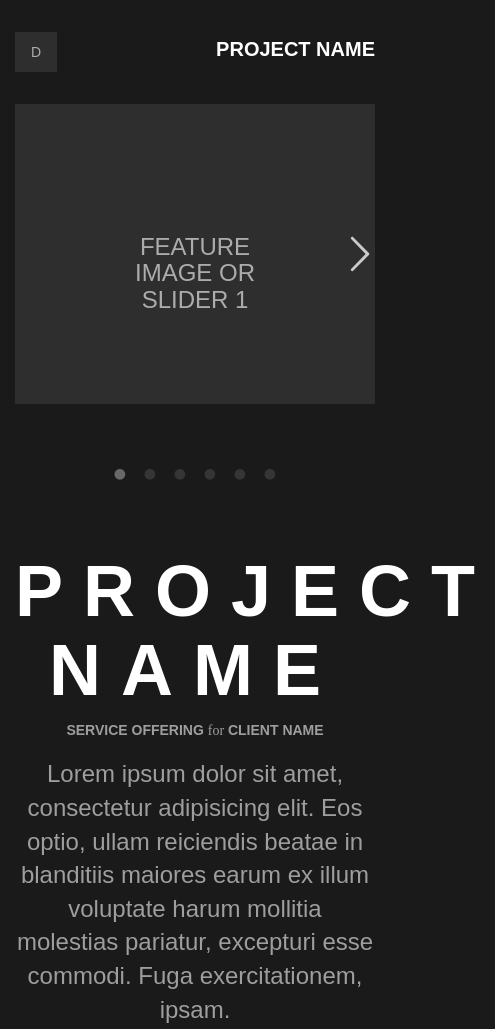
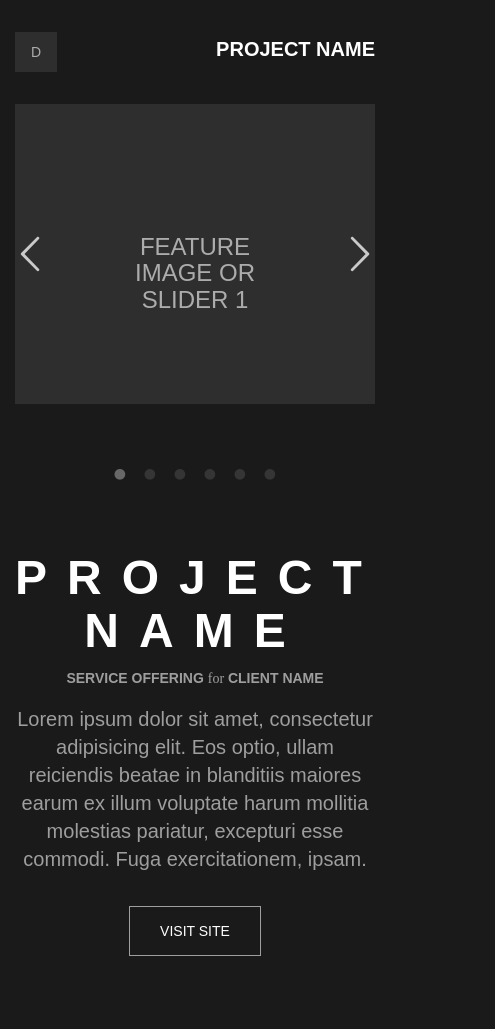
Before and after one commit to mawshin/fed-del, a website: page dev/index.html in a window 390 px wide. Shown: the top 1029 px of the page, 495 px wide, since content can reach past the window. After the commit the page ends 956 px from the top, so only its background shows below. Drawn offline with nearby package versions, Linux system fonts and the light colour scheme; files that its build step writes are made by us from their sources; a web font is replaced by a local one.

Commit message:
mobile styling update

```diff
--- a/dev/sass/_components.home.scss
+++ b/dev/sass/_components.home.scss
@@ -17,7 +17,11 @@
 }
 
 .c-page--title {
-	font-size: 4.5rem;
+	@include mappy-bp(large) {
+		font-size: 4.5rem;
+	}
+
+	font-size: 3rem;
 	font-weight: bold;
 	text-transform: uppercase;
 	letter-spacing: 1.25rem;
@@ -33,10 +37,11 @@
 .c-page-summary {
 	@include mappy-bp(large) {
 		width: 80%;
+		font-size: 1.5rem;
 	}
 
 	color: $light-grey;
-	font-size: 1.5rem;
+	font-size: 1.25rem;
 	line-height: 1.4;
 	margin: 1rem auto 3rem;
 }
--- a/dev/sass/_components.slick-theme.scss
+++ b/dev/sass/_components.slick-theme.scss
@@ -112,6 +112,7 @@ $slick-opacity-not-active: 1 !default;
         left: auto;
         right: 5px;
     }
+    z-index: 100;
     &:before {
         content: $slick-prev-character;
         [dir="rtl"] & {
```
